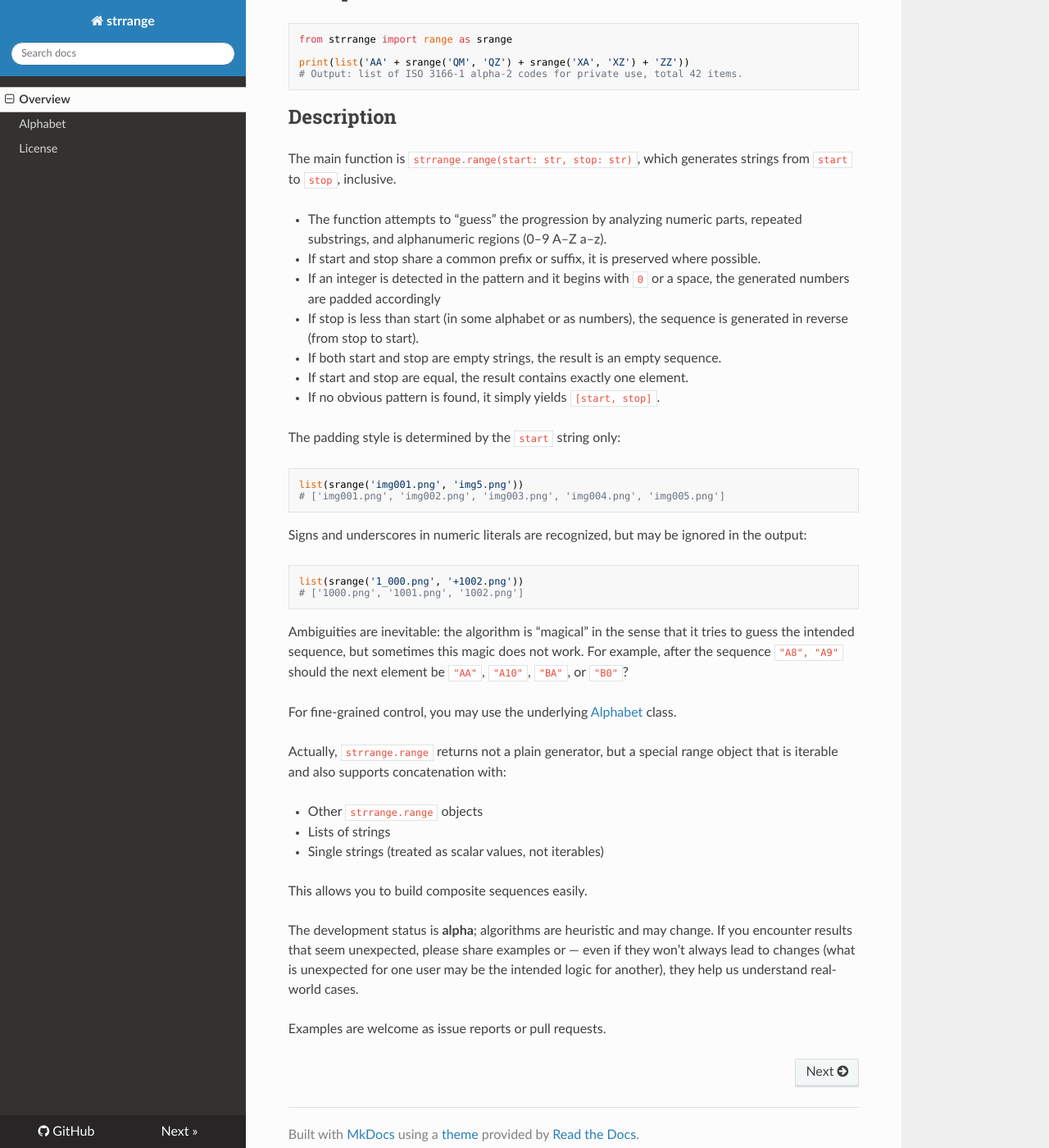
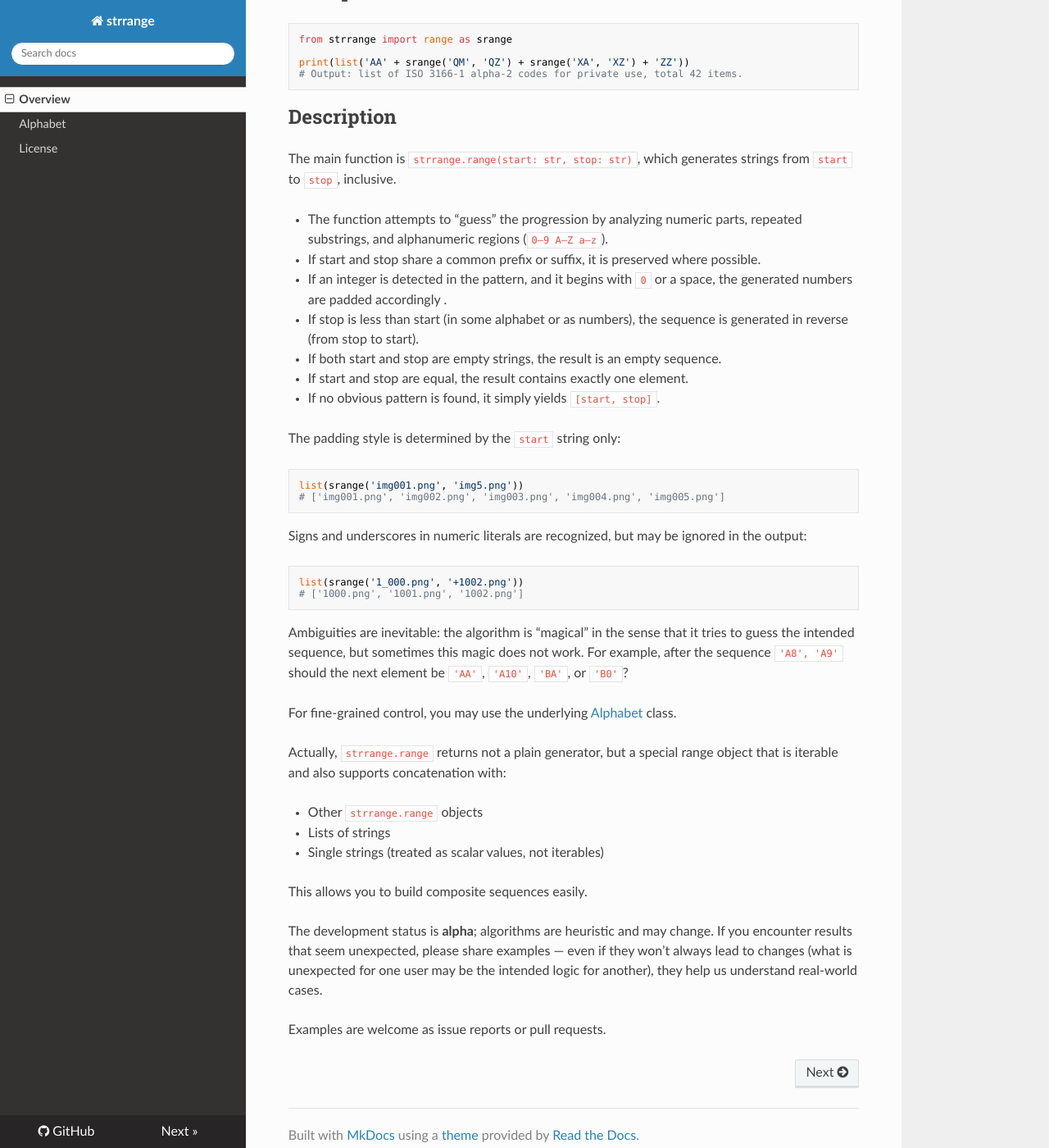
Before and after one commit to alistratov/strrange, an MkDocs documentation site: the page built from docs/index.md, in a window 1280 px wide and 1400 px high, scrolled down 584 px. Shown: the whole window at 82% size. Built offline with MkDocs 1.6.1, drawn with Linux system fonts in a browser that asks for light colours; nearby versions of some CDN libraries.

Commit message:
Update docs

````diff
--- a/docs/index.md
+++ b/docs/index.md
@@ -26,9 +26,9 @@ print(list('AA' + srange('QM', 'QZ') + srange('XA', 'XZ') + 'ZZ'))
 ## Description
 The main function is `strrange.range(start: str, stop: str)`, which generates strings from `start` to `stop`, inclusive.
 
- - The function attempts to “guess” the progression by analyzing numeric parts, repeated substrings, and alphanumeric regions (0–9 A–Z a–z).
+ - The function attempts to “guess” the progression by analyzing numeric parts, repeated substrings, and alphanumeric regions (`0–9 A–Z a–z`).
  - If start and stop share a common prefix or suffix, it is preserved where possible.
- - If an integer is detected in the pattern and it begins with `0` or a space, the generated numbers are padded accordingly
+ - If an integer is detected in the pattern, and it begins with `0` or a space, the generated numbers are padded accordingly .
  - If stop is less than start (in some alphabet or as numbers), the sequence is generated in reverse (from stop to start).
  - If both start and stop are empty strings, the result is an empty sequence.
  - If start and stop are equal, the result contains exactly one element.
@@ -46,7 +46,7 @@ list(srange('1_000.png', '+1002.png'))
 # ['1000.png', '1001.png', '1002.png']
 ```
 
-Ambiguities are inevitable: the algorithm is “magical” in the sense that it tries to guess the intended sequence, but sometimes this magic does not work. For example, after the sequence `"A8", "A9"` should the next element be `"AA"`, `"A10"`, `"BA"`, or `"B0"`?
+Ambiguities are inevitable: the algorithm is “magical” in the sense that it tries to guess the intended sequence, but sometimes this magic does not work. For example, after the sequence `'A8', 'A9'` should the next element be `'AA'`, `'A10'`, `'BA'`, or `'B0'`?
 
 For fine-grained control, you may use the underlying [Alphabet](alphabet.md) class.
 
@@ -58,6 +58,6 @@ Actually, `strrange.range` returns not a plain generator, but a special range ob
 
 This allows you to build composite sequences easily.
 
-The development status is **alpha**; algorithms are heuristic and may change. If you encounter results that seem unexpected, please share examples or — even if they won’t always lead to changes (what is unexpected for one user may be the intended logic for another), they help us understand real-world cases.
+The development status is **alpha**; algorithms are heuristic and may change. If you encounter results that seem unexpected, please share examples — even if they won’t always lead to changes (what is unexpected for one user may be the intended logic for another), they help us understand real-world cases.
 
 Examples are welcome as issue reports or pull requests.
````
Also changed, not shown: README.md (+1 -1 lines).
